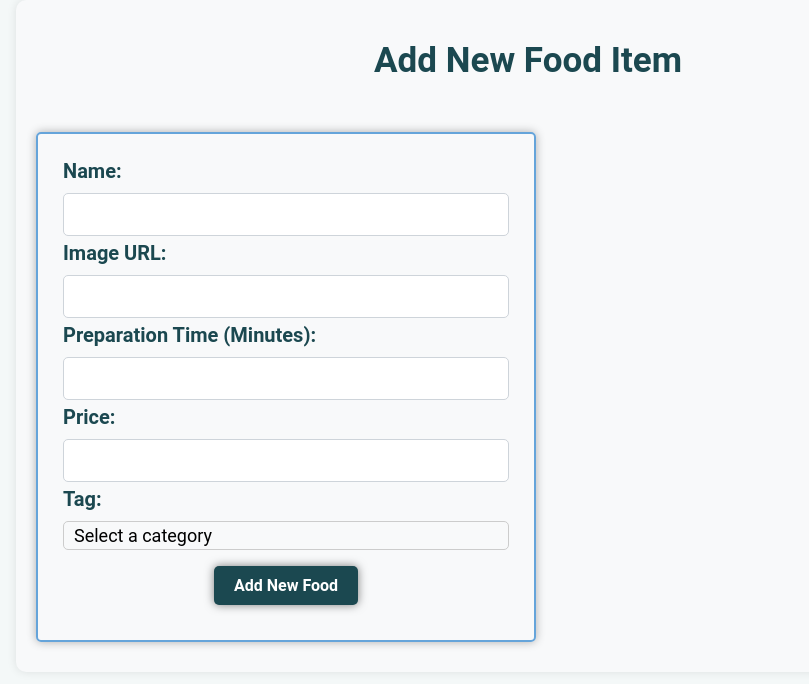
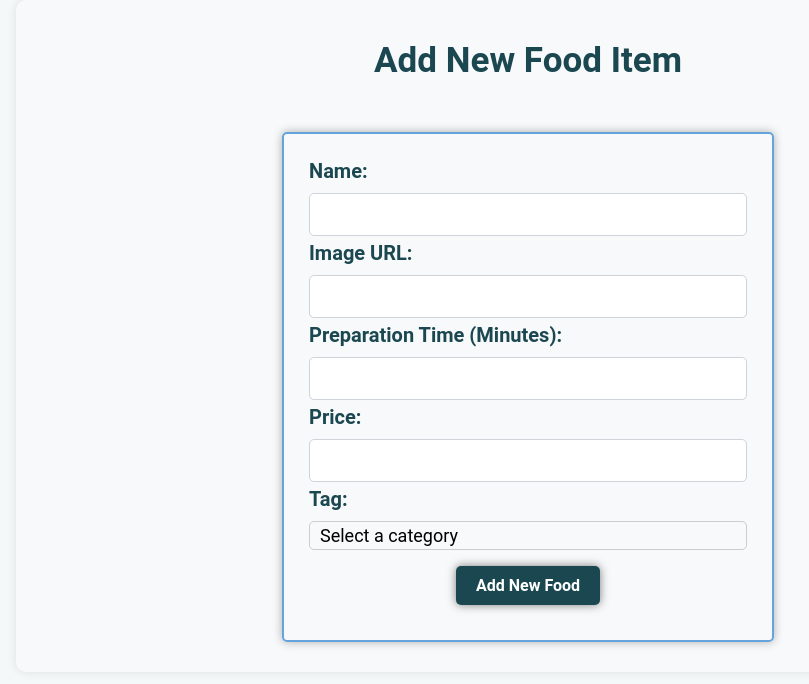
Before and after one commit to cynos28/Hotel-Reservation-system, a React (Create React App) app in the folder client/: page /add-food in a window 1280 px wide. Shown: the top 684 px of the page, without its empty margins (112-921 px from the left). Built offline with nearby package versions, Linux system fonts and the light colour scheme; no server answers.

Commit message:
Update foodAddDelivery.css

```diff
--- a/client/src/pages/FoodUser/FoodAddDelivery/foodAddDelivery.css
+++ b/client/src/pages/FoodUser/FoodAddDelivery/foodAddDelivery.css
@@ -8,9 +8,9 @@
     background-color: #f8f9fa;
     border-radius: 10px;
     box-shadow: 0 0 10px rgba(0, 0, 0, 0.1);
-    display: grid;
-    grid-template-columns: repeat(2, 1fr); /* Two equal-width columns */
-    gap: 20px; /* Spacing between columns */
+    display: flex;
+    flex-wrap: wrap; /* Allow wrapping to create rows */
+    gap: 20px; /* Spacing between items */
   }
 
   /* Header */
@@ -18,7 +18,14 @@
     text-align: center;
     color: #1b4850;
     margin-bottom: 20px;
-    grid-column: span 2; /* Make header span both columns */
+    width: 100%; /* Make header span full width */
+  }
+
+  /* Form */
+  .cart-form {
+    display: flex;
+    flex-direction: column;
+    flex-basis: 50%; /* Each form takes half of the container */
   }
 
   /* Label */
```
